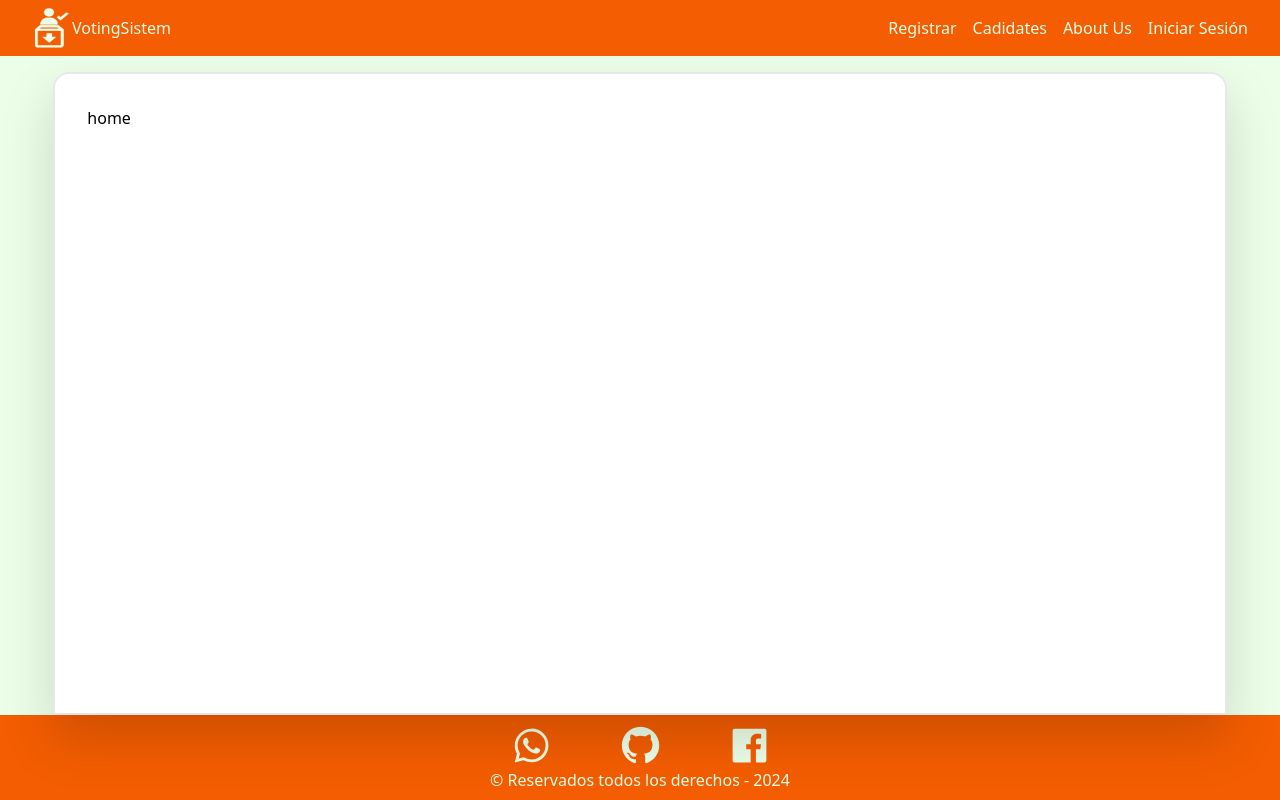
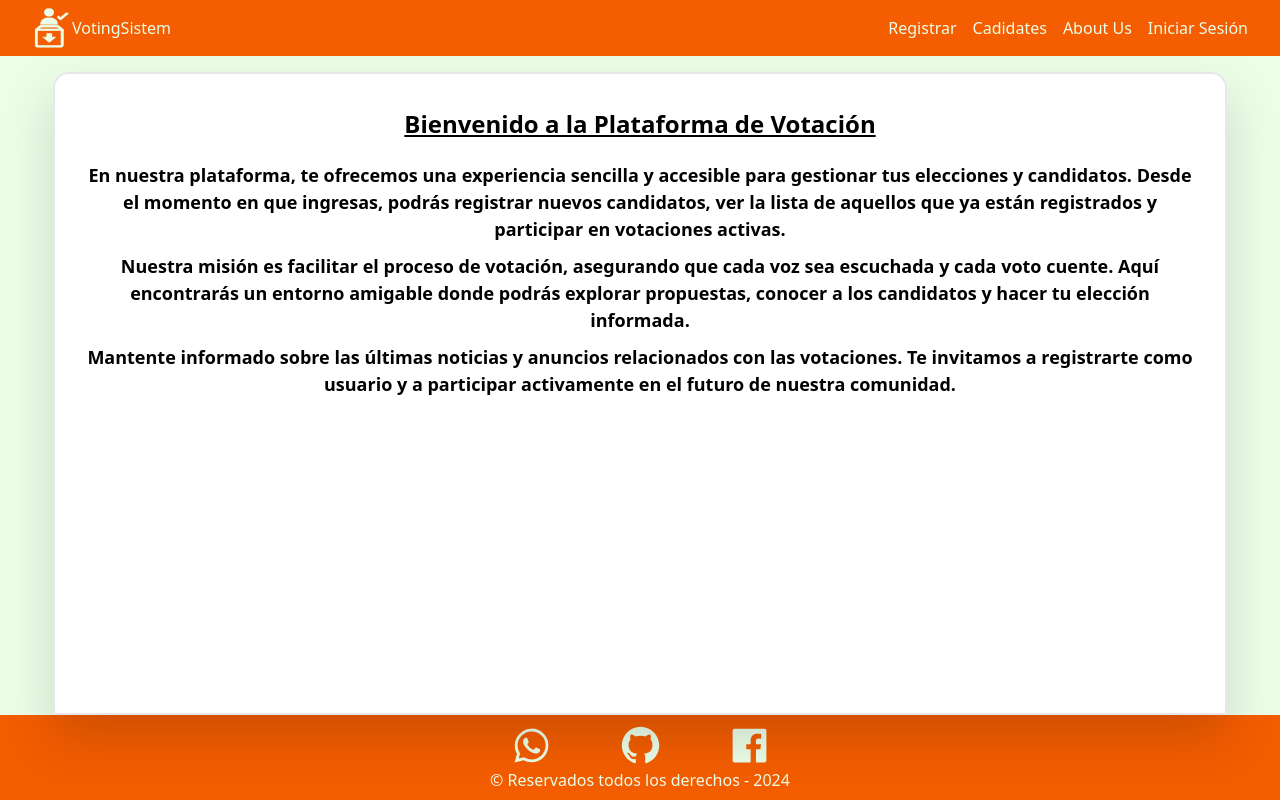
Before and after one commit to Alexcr87/ProyectoModulo5, a Next.js app in the folder front/: page / in a window 1280 px wide. Built offline with nearby package versions, Linux system fonts and the light colour scheme.

Commit message:
Descarga de excel

```diff
--- a/front/src/app/page.tsx
+++ b/front/src/app/page.tsx
@@ -1,9 +1,19 @@
 export default function Home() {
-
   return (
     <div className="bg-cuartiaryColor h-full flex justify-center">
       <div className="bg-white w-11/12 mt-4 rounded-t-2xl p-8 drop-shadow-2xl border-2">
-        <p>home</p>
+        <h1 style={{ textAlign: "center", fontSize: "24px", fontWeight: "bold", textDecoration: "underline", marginBottom: "20px" }}>
+          Bienvenido a la Plataforma de Votación
+        </h1>
+        <p style={{ textAlign: "center", fontSize: "18px", fontWeight: "bold", marginTop: "10px", marginBottom: "10px" }}>
+          En nuestra plataforma, te ofrecemos una experiencia sencilla y accesible para gestionar tus elecciones y candidatos. Desde el momento en que ingresas, podrás registrar nuevos candidatos, ver la lista de aquellos que ya están registrados y participar en votaciones activas.
+        </p>
+        <p style={{ textAlign: "center", fontSize: "18px", fontWeight: "bold", marginTop: "10px", marginBottom: "10px" }}>
+          Nuestra misión es facilitar el proceso de votación, asegurando que cada voz sea escuchada y cada voto cuente. Aquí encontrarás un entorno amigable donde podrás explorar propuestas, conocer a los candidatos y hacer tu elección informada.
+        </p>
+        <p style={{ textAlign: "center", fontSize: "18px", fontWeight: "bold", marginTop: "10px", marginBottom: "10px" }}>
+          Mantente informado sobre las últimas noticias y anuncios relacionados con las votaciones. Te invitamos a registrarte como usuario y a participar activamente en el futuro de nuestra comunidad.
+        </p>
       </div>
     </div>
   );
--- a/front/src/components/Register/register.tsx
+++ b/front/src/components/Register/register.tsx
@@ -72,6 +72,17 @@ const Register = () => {
     const errors = validateRegisterForm(dataUser);
     setErrors(errors);
   }, [dataUser]);
+
+
+  const handleDownloadExcel = () => {
+    // Cambia 'ruta/del/archivo.xlsx' por la ruta real de tu archivo Excel
+    const link = document.createElement("a");
+    link.href = `${window.location.origin}/images/ExcelDeMuestra.xlsx`; // URL del archivo Excel
+    link.download = "ExcelDeMuesta.xlsx"; // Nombre del archivo que se descargará
+    document.body.appendChild(link);
+    link.click();
+    document.body.removeChild(link);
+  };
 
   return (
     <form onSubmit={handleSubmit} className="grid grid-cols-12 gap-4">
@@ -193,6 +204,15 @@ const Register = () => {
             >
               Register
             </button>
+            <div className="flex flex-col mt-4">
+        <button
+          type="button"
+          onClick={handleDownloadExcel}
+          className="border rounded-full h-10 bg-tertiaryColor text-white"
+        >
+          Descargar Excel
+        </button>
+      </div>
           </div>
         </div>
       </div>
--- a/front/src/components/candidaterender/Candidaterender.tsx
+++ b/front/src/components/candidaterender/Candidaterender.tsx
@@ -1,6 +1,7 @@
 import ICandidate from "@/interfaces/ICandidate";
 
 const Cartrender:React.FC<ICandidate> = ({...candidate}) => {
+
 return (
     <div className="flex flex-row  justify-between mx-4 my-4 rounded-2xl bg-white shadow dark:bg-gray-800 dark:border-gray-700 "  >
 
@@ -11,15 +12,15 @@ return (
   </div>
   <div className="p-6">
     <div className="flex items-center justify-between mb-2">
-      <p className="block font-sans text-base antialiased font-medium leading-relaxed text-blue-gray-900">
-      {candidate.id}
+       <p className="block font-sans text-base antialiased font-medium leading-relaxed text-blue-gray-900">
+      Postulacion: {candidate.postulation}
       </p>
       <p className="block font-sans text-base antialiased font-medium leading-relaxed text-blue-gray-900">
-      {candidate.user.name}
+      Nombre: {candidate.user.name}
       </p>
     </div>
     <p className="block font-sans text-sm antialiased font-normal leading-normal text-gray-700 opacity-75">
-       ` Dni: {candidate.user.dni}`
+       {candidate.list}`
     </p>
   </div>
   <div className="p-6 pt-0">
--- a/front/src/components/candidates/Candidates.tsx
+++ b/front/src/components/candidates/Candidates.tsx
@@ -6,6 +6,8 @@ import Link from "next/link";
 const OrderList = async () => {
     const usersResponse = await getCandidates()
     const usersarr = usersResponse.map(item => ({
+      list:item.list,
+      postulation:item.postulation,
       imgUrl: item.imgUrl,
       id:item.id,
       user: {
```
Also changed, not shown: 1 other file (tests, documents, lock files or other folders). Lines whose indentation alone changed are shown as unchanged.
